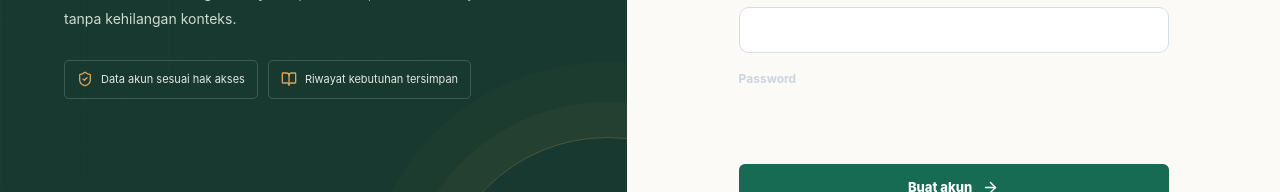
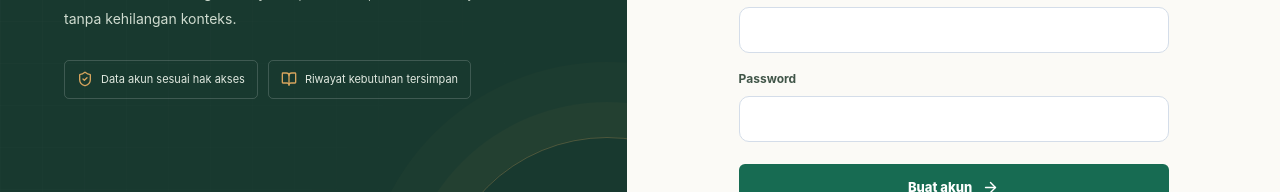
Before and after one commit to aldxynnn/thesislab, a Next.js app: page /register in a window 1280 px wide. Shown: the part 483-675 px from the top of the page. Built offline with nearby package versions, Linux system fonts and the light colour scheme.

Commit message:
Align registration form controls with the shared UI theme

```diff
--- a/app/register/page.tsx
+++ b/app/register/page.tsx
@@ -12,7 +12,7 @@ export default function Register() {
       <section className="auth-story"><Link href="/" className="wordmark auth-wordmark"><span className="wordmark-mark"><BookOpen size={19}/></span><span>thesis<span className="wordmark-light">lab</span></span></Link><div className="auth-story-copy"><p className="eyebrow"><span className="eyebrow-line"/> MULAI DARI SINI</p><h1>Ruang yang rapi untuk <em>langkah akademikmu.</em></h1><p>Buat akun untuk mengelola layanan, dokumen, dan tindak lanjut tanpa kehilangan konteks.</p><div className="auth-points"><span><ShieldCheck size={16}/>Data akun sesuai hak akses</span><span><BookOpen size={16}/>Riwayat kebutuhan tersimpan</span></div></div><p className="auth-footnote">© ThesisLab</p></section>
       <section className="auth-form-side"><div className="auth-form-wrap"><Link href="/" className="inline-flex items-center gap-2 auth-back"><ArrowLeft size={15}/>Kembali ke beranda</Link><div><div className="mb-6 flex items-center gap-3 lg:hidden"><span className="wordmark-mark"><BookOpen size={18}/></span><b>thesis<span className="wordmark-light">lab</span></b></div><div className="auth-form-heading"><p className="eyebrow">AKUN THESISLAB</p><h1 className="auth-title">Buat akun baru.</h1><p className="auth-description">Daftar untuk menyimpan kebutuhan dan memantau perkembangan layananmu.</p></div>
         {done ? <div className="mt-8 auth-success"><CheckCircle2 className="text-emerald-400"/><b className="mt-3 block">Akun berhasil dibuat</b><p>Jika konfirmasi email diaktifkan, periksa kotak masuk untuk mengaktifkan akunmu.</p><Link href="/login" className="action-primary mt-5">Masuk</Link></div> :
-        <form onSubmit={submit} className="auth-form"><label className="field-label">Nama lengkap<input required value={name} onChange={e=>setName(e.target.value)} className="input-premium"/></label><label className="field-label">Nomor WhatsApp<input value={phone} onChange={e=>setPhone(e.target.value)} className="input-premium" placeholder="62812…"/></label><label className="field-label">Email<input required type="email" value={email} onChange={e=>setEmail(e.target.value)} className="input-premium"/></label><label className="field-label !text-slate-300">Password<input required minLength={6} type="password" value={password} onChange={e=>setPassword(e.target.value)} className="input-premium mt-2 !border-white/10 !bg-white/[.04] !text-white"/></label>{error&&<p className="auth-error">{error}</p>}<button disabled={busy} className="action-primary auth-submit">{busy?"Membuat akun…":"Buat akun"}<ArrowRight size={17}/></button></form>}
+        <form onSubmit={submit} className="auth-form"><label className="field-label">Nama lengkap<input required value={name} onChange={e=>setName(e.target.value)} className="input-premium"/></label><label className="field-label">Nomor WhatsApp<input value={phone} onChange={e=>setPhone(e.target.value)} className="input-premium" placeholder="62812…"/></label><label className="field-label">Email<input required type="email" value={email} onChange={e=>setEmail(e.target.value)} className="input-premium"/></label><label className="field-label">Password<input required minLength={6} type="password" value={password} onChange={e=>setPassword(e.target.value)} className="input-premium mt-2"/></label>{error&&<p className="auth-error">{error}</p>}<button disabled={busy} className="action-primary auth-submit">{busy?"Membuat akun…":"Buat akun"}<ArrowRight size={17}/></button></form>}
         <p className="mt-7 auth-switch">Sudah punya akun? <Link href="/login" className="auth-link">Masuk</Link></p>
       </div></div></section>
     </div></main>
```
